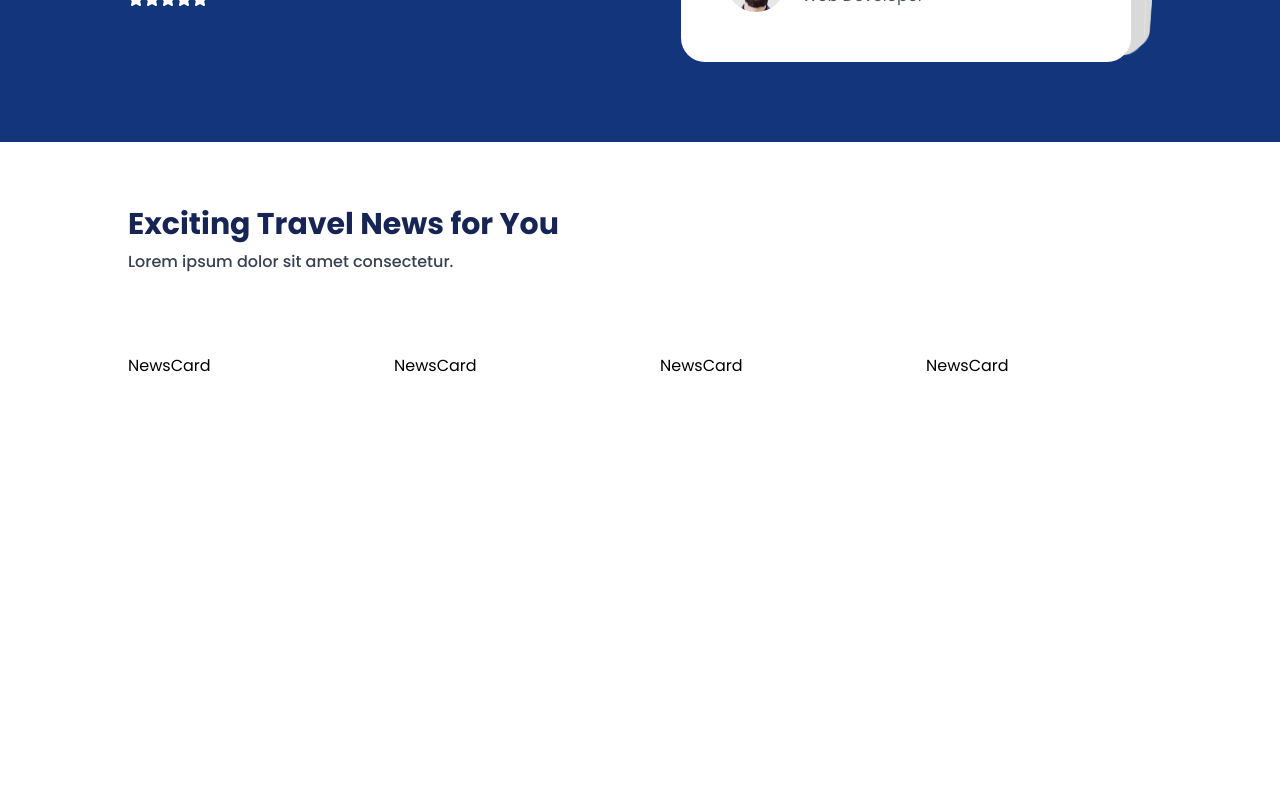
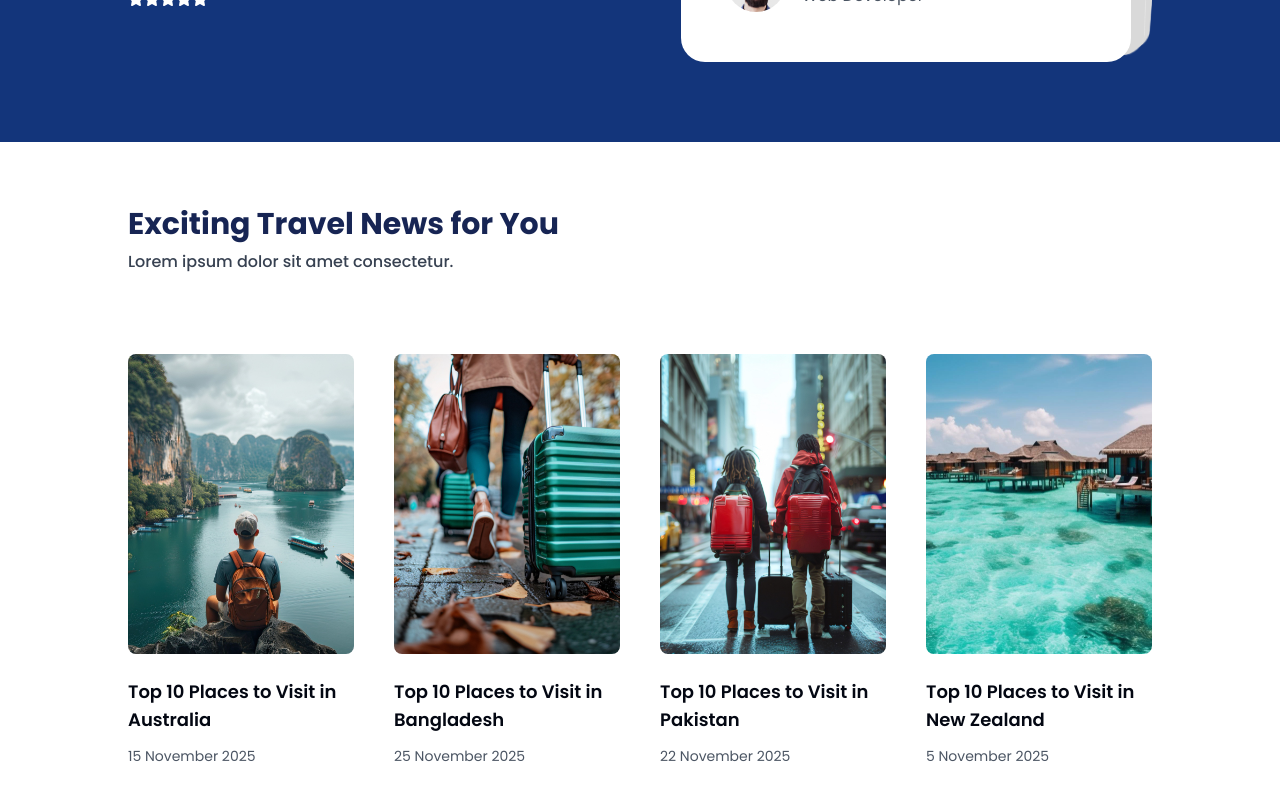
Before and after one commit to denisdiaconu/travista, a Next.js app: page / in a window 1280 px wide. Shown: the part 3174-3974 px from the top of the page. Before the commit the page ends 3616 px from the top, so only its background shows below. Built offline with nearby package versions, Linux system fonts and the light colour scheme.

Commit message:
Add all news card content

```diff
--- a/components/Home/News/NewsCard.tsx
+++ b/components/Home/News/NewsCard.tsx
@@ -1,3 +1,4 @@
+import Image from 'next/image';
 import React from 'react';
 
 type Props = {
@@ -7,7 +8,23 @@ type Props = {
 };
 
 const NewsCard = ({ image, date, title }: Props) => {
-  return <div>NewsCard</div>;
+  return (
+    <div>
+      <div className="h-[300px]">
+        <Image
+          src={image}
+          alt={title}
+          width={300}
+          height={300}
+          className="w-full h-full object-cover rounded-lg"
+        />
+      </div>
+      <h1 className="text-gray-950 hover:text-blue-950 transition-all duration-200 cursor-pointer mt-6 text-lg font-semibold">
+        {title}
+      </h1>
+      <p className="text-gray-600 mt-3 text-sm">{date}</p>
+    </div>
+  );
 };
 
 export default NewsCard;
```
